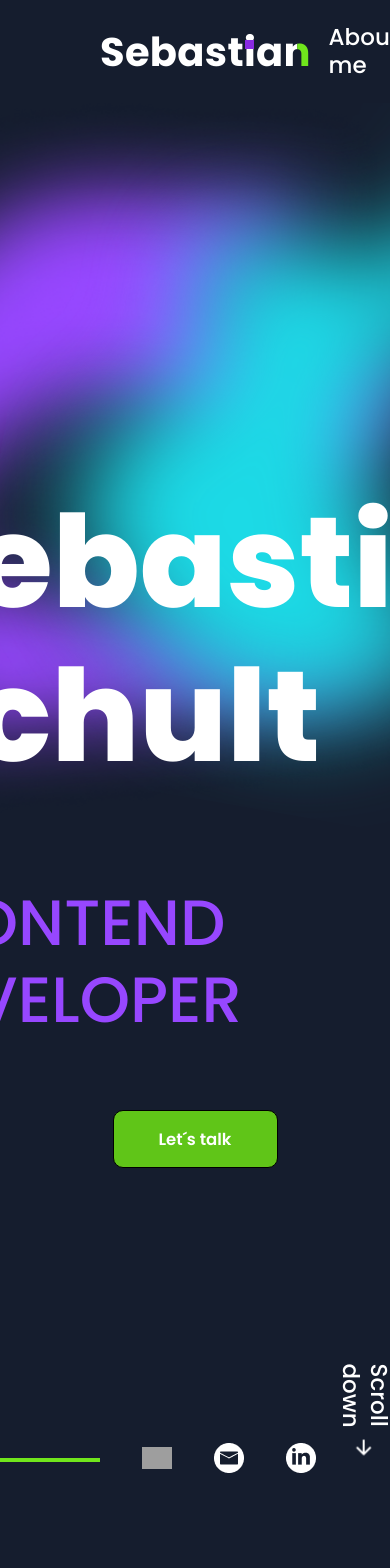
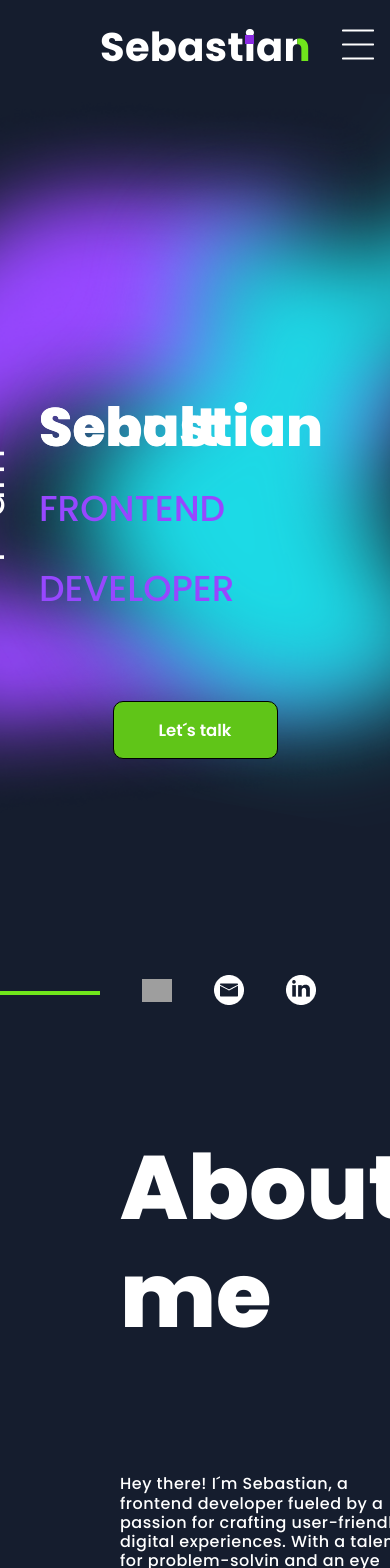
Before and after one commit to SebastianSchult/portfolioVer2, an Angular app: page / in a window 390 px wide. Shown: the top 1568 px of the page. Built offline with nearby package versions, Linux system fonts and the light colour scheme; grey boxes are pictures that could not be loaded.

Commit message:
response navbar - landing-page

```diff
--- a/src/app/main-content/landing-page/landing-page.component.scss
+++ b/src/app/main-content/landing-page/landing-page.component.scss
@@ -1,8 +1,7 @@
 section {
-
 }
 
-  .landing-page-content{
+.landing-page-content {
   display: flex;
   align-items: center;
   flex-direction: column;
@@ -67,7 +66,6 @@ section {
   justify-content: center;
   bottom: 40px;
 
-
   h1 {
     font-size: 128px;
     font-weight: 700;
@@ -77,7 +75,7 @@ section {
   h2 {
     font-size: 64px;
     font-weight: 400;
-          color: #9747FF;
+    color: #9747ff;
     line-height: 76.8px;
   }
 }
@@ -85,7 +83,6 @@ section {
 .btn {
   text-decoration: none;
   padding-top: 72px;
-
 
   .btn-trans {
     transition: 220ms;
@@ -107,7 +104,6 @@ section {
 }
 
 .landingpage-link-section {
-
   display: flex;
   align-items: center;
   justify-content: flex-start;
@@ -118,9 +114,8 @@ section {
     display: block;
     width: 100px;
     border: 4px;
-          border-top: 4px solid #70E61C;
+    border-top: 4px solid #70e61c;
     padding: 0;
-
   }
 
   img {
@@ -136,27 +131,46 @@ section {
 }
 
 .text-right-side {
-      display: flex;
-      align-items: center;
-      justify-content: flex-end;
-      gap: 8px;
-      rotate: 90deg;
-      padding-top: 96px;
-      padding-right: 96px;
+  display: none;
+
+}
+
+@media screen and (max-width: 1050px) {
+  .rotate-title {
+    margin-top: 20px;
+    font-size: 40px;
+    font-weight: 200;
+    line-height: 100px;
 
     span {
-          display: flex;
-          font-size: 23px;
-          font-weight: 400;
-          color: white;
-          line-height: 27.6px;
+      width: 100px;
+      height: 74px;
+      rotate: -90deg;
+    }
   }
 
-      img {
-          width: 24px;
-          height: 24px;
-          rotate: -90deg;
+  .titel {
+    display: flex;
+    flex-direction: column;
+    align-items: center;
+
+    h1 {
+      font-size: 54px;
+      line-height: 0;
     }
 
+    h2 {
+      font-size: 36px;
+      line-height: 80px;
+    }
+  }
 
+  .text-right-side {
+    padding-right: 4%;
   }
+
+  .btn {
+    width: 133px;
+    height: 49px;
+  }
+}
--- a/src/app/shared/nav-bar/nav-bar.component.html
+++ b/src/app/shared/nav-bar/nav-bar.component.html
@@ -15,19 +15,33 @@
       <div class="lang-box">
         <img
           class="lang-img"
-          style="display: none;"
+          style="display: none"
           src=""
           alt="english"
           src="assets/img/language/flag_great_britain.png"
         />
         <img
           class="lang-img"
-          style="display: none;"
+          style="display: none"
           src=""
           alt="german"
           src="assets/img/language/flag_germany.webp"
         />
       </div>
     </div>
-  </div>
+
+    <div class="burgerMenuResponsive">
+        <div class="openBurger">
+          <img src="./assets/img/header/34. burger menu.png" (click)="openResponsiveMenu()" />
+        </div>
+      </div>
+    </div>
+      <div class="overlay" *ngIf="showResponsiveMenu">
+        <div class="burgerDiv">
+          <a href="#aboutMeText" (click)="closeResponsiveMenu()">About me</a>
+          <a href="#skills" (click)="closeResponsiveMenu()">Skills</a>
+          <a href="#portfolio" (click)="closeResponsiveMenu()">Portfolio</a>
+          <a href="#contact" (click)="closeResponsiveMenu()">Contact</a>
+        </div>
+      </div>
 </nav>
--- a/src/app/shared/nav-bar/nav-bar.component.scss
+++ b/src/app/shared/nav-bar/nav-bar.component.scss
@@ -4,7 +4,7 @@ nav {
   right: 0;
   left: 0;
   z-index: 10;
-    background-color: #151D2E;
+  background-color: #151d2e;
   max-width: 1920px;
 
   .nav-box {
@@ -25,9 +25,9 @@ nav {
     text-decoration: none;
     letter-spacing: 0.31px;
 
-
     &:hover {
       cursor: pointer;
+    }
   }
 }
 
@@ -37,11 +37,11 @@ nav {
 }
 
 .dot::after {
-        content: '';
+  content: "";
   position: absolute;
   top: 11px;
   left: 1.45px;
-        background-color: #8A2BE2;
+  background-color: #8a2be2;
   height: 9px;
   width: 9px;
 }
@@ -58,7 +58,7 @@ nav {
 }
 
 .right-n {
-        color: #70E61C;
+  color: #70e61c;
   position: absolute;
   clip-path: inset(0 0 0 50%);
 }
@@ -66,7 +66,6 @@ nav {
 .navbar-links {
   display: flex;
   align-items: center;
-
 }
 
 .navbar-link {
@@ -80,7 +79,7 @@ nav {
 
   &:hover {
     cursor: pointer;
-            color: #70E61C;
+    color: #70e61c;
   }
 }
 
@@ -96,11 +95,34 @@ nav {
 
     &:hover {
       scale: 1.3;
-                box-shadow: #70E61C 0px 0px 0px 2px;
+      box-shadow: #70e61c 0px 0px 0px 2px;
     }
   }
 }
 
+.burgerMenuResponsive {
+  display: none;
+}
 
+@media screen and (max-width: 900px) {
+  .burgerMenuResponsive {
+    display: flex;
+    justify-content: flex-end;
+    width: 100%;
+    gap: 60%;
+  }
 
+  .openBurger {
+    cursor: pointer;
+    z-index: 99999;
   }
+
+  .navbar-link {
+
+    display: none;
+  }
+
+  .navbar-link a{
+    display: none;
+  }
+}
--- a/src/app/shared/nav-bar/nav-bar.component.ts
+++ b/src/app/shared/nav-bar/nav-bar.component.ts
@@ -1,12 +1,24 @@
+import { CommonModule } from '@angular/common';
 import { Component } from '@angular/core';
 
 @Component({
   selector: 'app-nav-bar',
   standalone: true,
-  imports: [],
+  imports: [CommonModule],
   templateUrl: './nav-bar.component.html',
   styleUrl: './nav-bar.component.scss'
 })
 export class NavBarComponent {
 
+  showResponsiveMenu = false;
+
+  openResponsiveMenu() {
+    this.showResponsiveMenu = !this.showResponsiveMenu;
+  }
+
+  closeResponsiveMenu(){
+    this.showResponsiveMenu = false;
+
+  }
+
 }
```
Also changed, not shown: src/assets/img/header/34. burger menu.png (added). Lines whose indentation alone changed are shown as unchanged.
